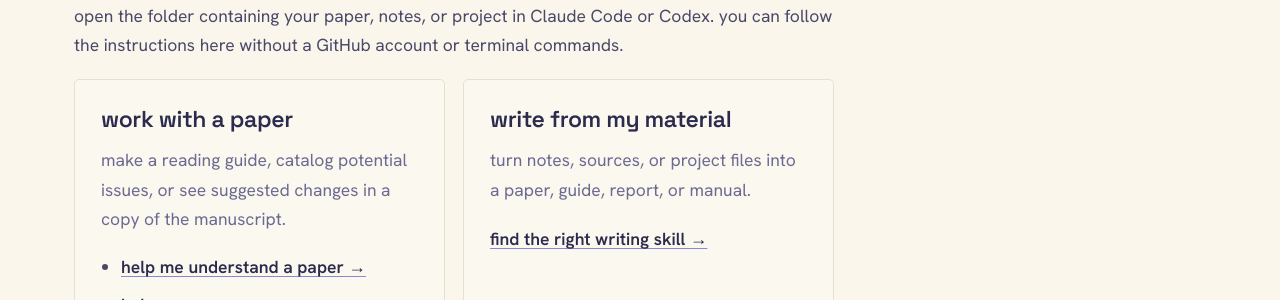
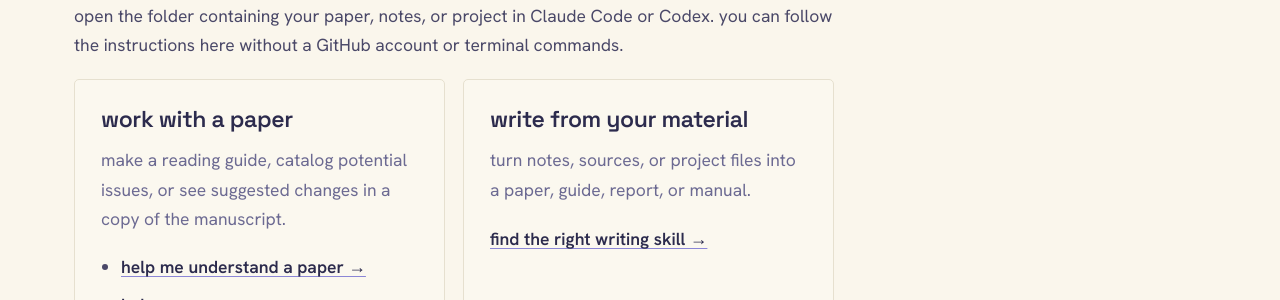
Before and after one commit to torsor/torsorlab, a Jekyll site: the page built from start.md, in a window 1280 px wide. Shown: the part 312-612 px from the top of the page. Built offline with Jekyll 4.4.1, drawn with Linux system fonts in a browser that asks for light colours.

Commit message:
Start: write from your material
Co-Authored-By: Claude Opus 5.5 <noreply@anthropic.com>

```diff
--- a/start.md
+++ b/start.md
@@ -20,7 +20,7 @@ you can follow the instructions here without a GitHub account or terminal comman
     </ul>
   </article>
   <article class="task-card">
-    <h2>write from my material</h2>
+    <h2>write from your material</h2>
     <p>turn notes, sources, or project files into a paper, guide, report, or manual.</p>
     <a class="task-card__link" href="/tools/torsor-writing/overview/">find the right writing skill →</a>
   </article>
```
